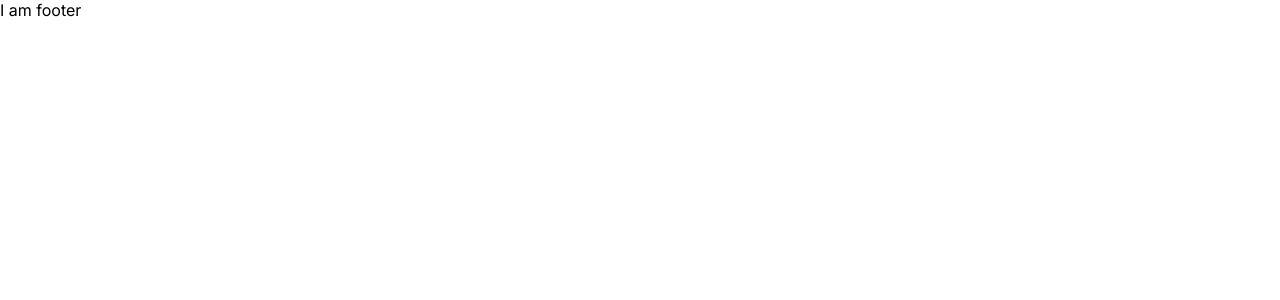
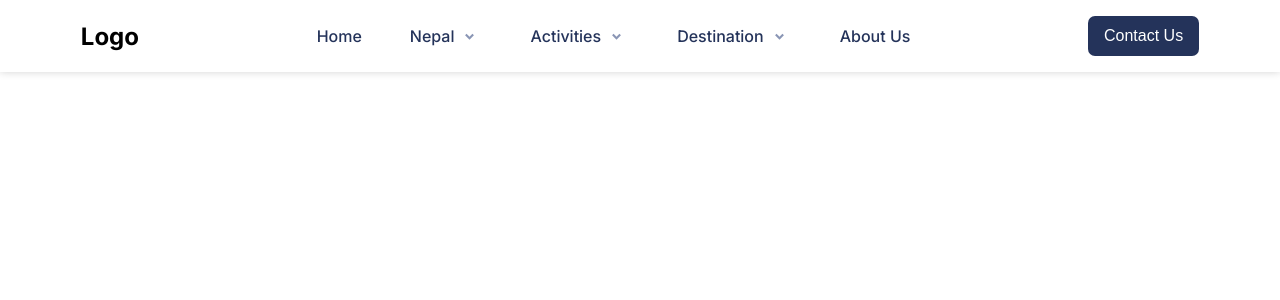
Before and after one commit to rahulkhanal/gvtrek, a Next.js app: page / in a window 1280 px wide. Shown: the top 300 px of the page. Built offline with nearby package versions, Linux system fonts and the light colour scheme.

Commit message:
navbar shape made

```diff
--- a/package.json
+++ b/package.json
@@ -11,7 +11,8 @@
   "dependencies": {
     "next": "14.0.1",
     "react": "^18",
-    "react-dom": "^18"
+    "react-dom": "^18",
+    "react-icons": "^4.11.0"
   },
   "devDependencies": {
     "eslint": "^8",
--- a/src/app/components/Footer.jsx
+++ b/src/app/components/Footer.jsx
@@ -1,3 +1,3 @@
 export default function Footer() {
-  return <footer>I am footer</footer>;
+  return <footer></footer>;
 }
--- a/src/app/components/Navbar.jsx
+++ b/src/app/components/Navbar.jsx
@@ -1,7 +1,63 @@
-import "./styles/Navbar.module.scss";
+"use client";
+
+import Link from "next/link";
+import "./styles/Navbar.scss";
+import { RxHamburgerMenu } from "react-icons/rx";
+import { RiArrowDropDownLine, RiArrowDropUpLine } from "react-icons/ri";
+import { usePathname } from "next/navigation";
+import { useRouter } from "next/navigation";
+import { useRef } from "react";
 
 export default function Navbar() {
-  return <nav>
+  const router = useRouter();
+  const elementRef = useRef(null);
 
-  </nav>;
+  const handleMouseEnterEvent = () => {
+    const element = elementRef.current;
+    const rect = element.getBoundingClientRect();
+    console.log(rect);
+  };
+
+  return (
+    <nav>
+      <h1>Logo</h1>
+      <ul className="navlist">
+        <li ref={elementRef}>
+          <Link href="/" onClick={handleMouseEnterEvent}>
+            Home
+          </Link>
+        </li>
+        <li ref={elementRef}>
+          <p onClick={handleMouseEnterEvent}>
+            Nepal <RiArrowDropDownLine size={25} color="#8A96B5" />
+          </p>
+        </li>
+        <li ref={elementRef}>
+          <p onClick={handleMouseEnterEvent}>
+            Activities <RiArrowDropDownLine size={25} color="#8A96B5" />
+          </p>
+        </li>
+        <li ref={elementRef}>
+          <p onClick={handleMouseEnterEvent}>
+            Destination <RiArrowDropDownLine size={25} color="#8A96B5" />
+          </p>
+        </li>
+        <li ref={elementRef}>
+          <Link href="/" onClick={handleMouseEnterEvent}>
+            About Us
+          </Link>
+        </li>
+      </ul>
+      <button
+        className="primary-btn"
+        ref={elementRef}
+        onClick={() => router.push("/contact")}
+      >
+        Contact Us
+      </button>
+      <div className="nav-hamburger">
+        <RxHamburgerMenu size={28} />
+      </div>
+    </nav>
+  );
 }
--- /dev/null
+++ b/src/app/components/styles/Navbar.scss
@@ -0,0 +1,53 @@
+$primary-color: #0762a9;
+$secondary-color: #47a767;
+
+nav {
+  display: flex;
+  justify-content: space-around;
+  align-items: center;
+  background-color: #fff;
+  padding: 1rem 0;
+  box-shadow: 0 0 8px #d3d3d3;
+  .navlist {
+    list-style: none;
+    display: flex;
+    justify-content: space-between;
+    align-items: center;
+    gap: 1rem;
+    flex-wrap: wrap;
+    li {
+      a {
+        display: flex;
+        align-items: center;
+        color: #24335a;
+        gap: 3px;
+        text-decoration: none;
+        padding: 7px 1rem;
+        font-weight: 500;
+        transition: all 0.1s ease;
+        cursor: pointer;
+      }
+      p {
+        display: flex;
+        align-items: center;
+        color: #24335a;
+        gap: 3px;
+        text-decoration: none;
+        padding: 7px 1rem;
+        font-weight: 500;
+        transition: all 0.1s ease;
+        cursor: pointer;
+      }
+      &:hover {
+        background-color: #e3e8f4;
+        border-radius: 7px;
+      }
+    }
+  }
+  .nav-hamburger {
+    display: none;
+  }
+  .active {
+    border-bottom: 1px solid $primary-color;
+  }
+}
--- a/src/app/globals.scss
+++ b/src/app/globals.scss
@@ -3,3 +3,15 @@
   padding: 0;
   box-sizing: border-box;
 }
+.primary-btn{
+  background-color: #24335A;
+  padding: 11px 1rem;
+  font-size: 1rem;
+  border: none;
+  color: #fff;
+  cursor: pointer;
+  border-radius: 7px;
+}
+.primary-btn:hover{
+  background-color: #00237a;
+}
```
Also changed, not shown: src/app/components/styles/Navbar.module.scss (deleted), 1 other file (tests, documents, lock files or other folders).
